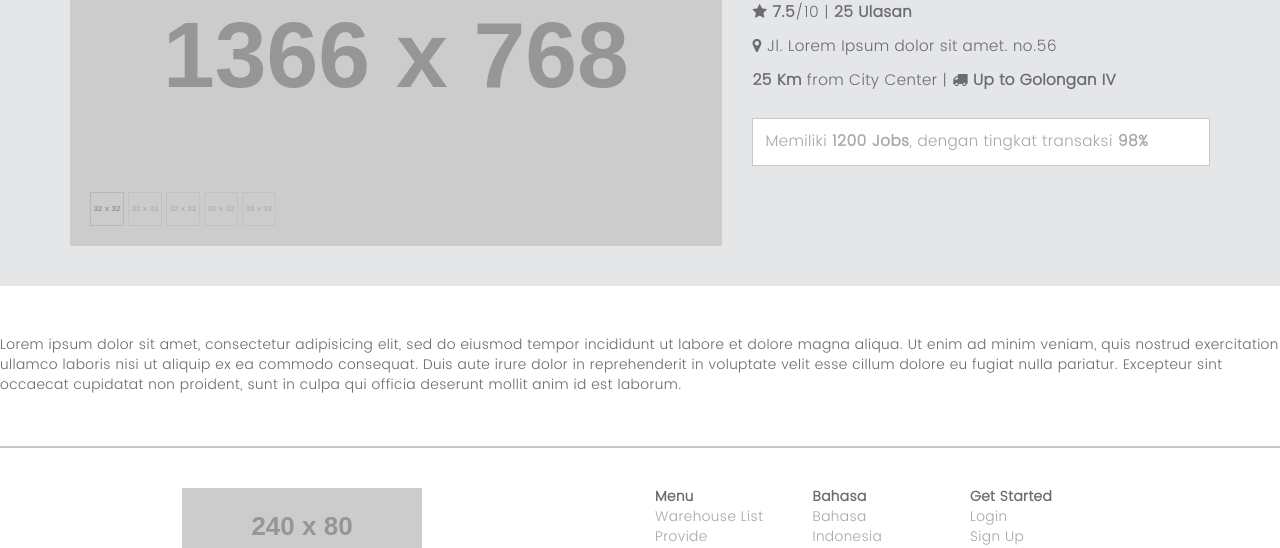
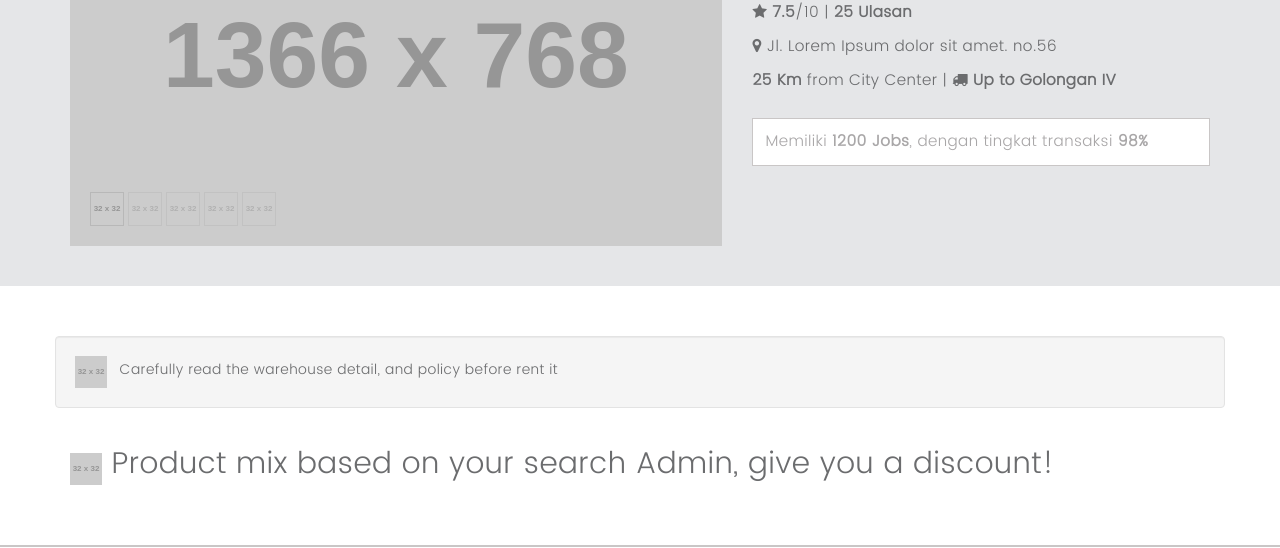
Before and after one commit to aliaraaab/warehouse-project, a plain HTML site: page Public/detail-warehouse.html in a window 1280 px wide. Shown: the part 243-791 px from the top of the page. Drawn offline with Linux system fonts and the light colour scheme; placeholder pictures from the web are drawn by us; files whose address does not match are found by name.

Commit message:
update footer

```diff
--- a/Core/sass/Layout/_footer.scss
+++ b/Core/sass/Layout/_footer.scss
@@ -3,6 +3,9 @@ footer {
 
 	.foot-top {
 		padding: 40px 0;
+		.logo-bottom {
+			max-width: 160px;
+		}
 	}
 
 	.foot-bottom {
--- a/Core/sass/Pages/_detail-warehouse.scss
+++ b/Core/sass/Pages/_detail-warehouse.scss
@@ -58,4 +58,14 @@
 			}
 		}
 	}
+
+	.detail-warehouse-filter {
+		.well {
+			img {
+				display: inline-block;
+				vertical-align: middle;
+				margin-right: 8px;
+			}
+		}
+	}
 }
--- a/Public/detail-warehouse.html
+++ b/Public/detail-warehouse.html
@@ -157,13 +157,21 @@
 		</div>
 	</section>
 
-	<section class="">
-		Lorem ipsum dolor sit amet, consectetur adipisicing elit, sed do eiusmod
-		tempor incididunt ut labore et dolore magna aliqua. Ut enim ad minim veniam,
-		quis nostrud exercitation ullamco laboris nisi ut aliquip ex ea commodo
-		consequat. Duis aute irure dolor in reprehenderit in voluptate velit esse
-		cillum dolore eu fugiat nulla pariatur. Excepteur sint occaecat cupidatat non
-		proident, sunt in culpa qui officia deserunt mollit anim id est laborum.
+	<section class="detail-warehouse-filter">
+		<div class="container">
+			<div class="well">
+				<img src="http://via.placeholder.com/32x32"> Carefully read the warehouse detail, and policy before rent it
+			</div>
+
+			<div class="row">
+				<div class="col-md-12">
+					<h2>
+						<img src="http://via.placeholder.com/32x32"> Product mix based on your search
+						<span>Admin, give you a discount!</span>
+					</h2>
+				</div>
+			</div>
+		</div>
 	</section>
 
 </div>
@@ -176,10 +184,8 @@
 			<div class="container">
 				<div class="foot-top">
 					<div class="row">
-						<div class="col-md-10 col-md-offset-1">
-							<div class="row">
 						<div class="col-md-6">
-									<img src="http://via.placeholder.com/240x80" class="img-responsive">
+							<img src="assets/img/dummy-img-logo-bottom.png" class="img-responsive logo-bottom">
 							<h2>Drop X Indonesia</h2>
 							<p>Layanan Bantuan 24 Jam 021-8888-222</p>
 						</div>
@@ -211,8 +217,6 @@
 						</div>
 					</div>
 				</div>
-					</div>
-				</div>
 
 				<div class="foot-bottom">
 					<div class="row">
```
Also changed, not shown: Core/views/Pages/detail-warehouse.html (+15 -7 lines), Core/views/Shared/footer.html (+1 -5 lines), Public/index.html (+1 -5 lines), Public/assets/css/main-insan.css, Public/assets/css/main.css, 2 other files. Lines whose indentation alone changed are shown as unchanged.
